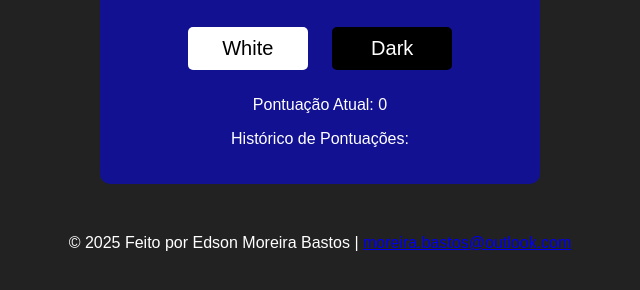
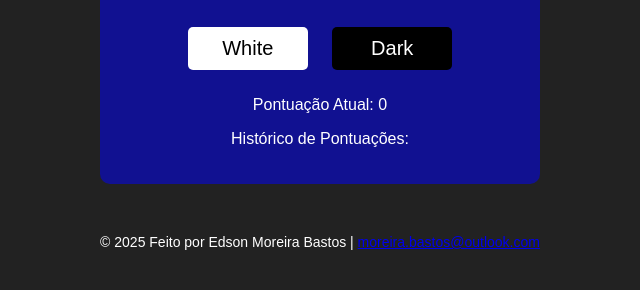
Before and after one commit to MoreiraBastos/CoordenadasByEdson, a plain HTML site: page index.html in a window 1280 px wide. Shown: the part 246-536 px from the top of the page, without its empty margins (320-960 px from the left). Drawn offline with Linux system fonts and the light colour scheme.

Commit message:
Update style.css

```diff
--- a/style.css
+++ b/style.css
@@ -38,3 +38,8 @@ button {
     background-color: black;
     color: white;
 }
+
+footer {
+    margin-top: 20px;
+    font-size: 14px;
+}
```
